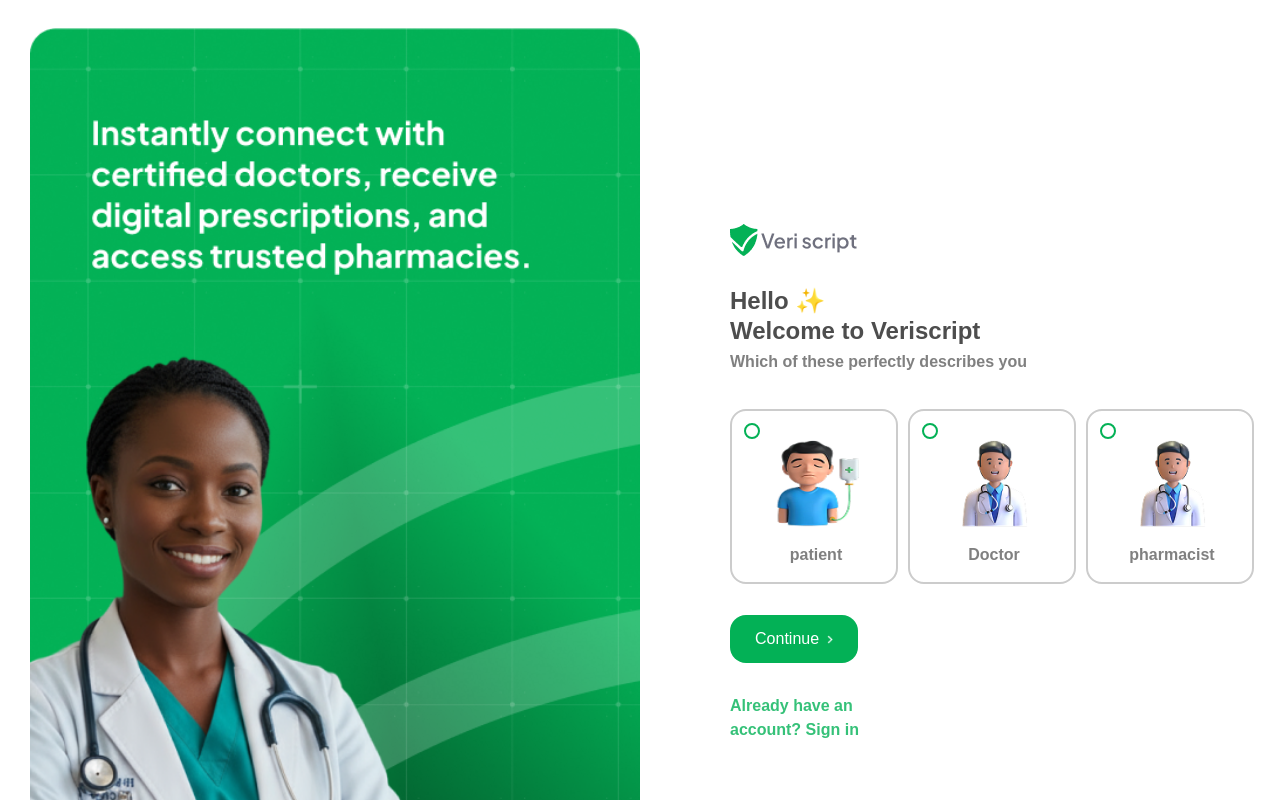
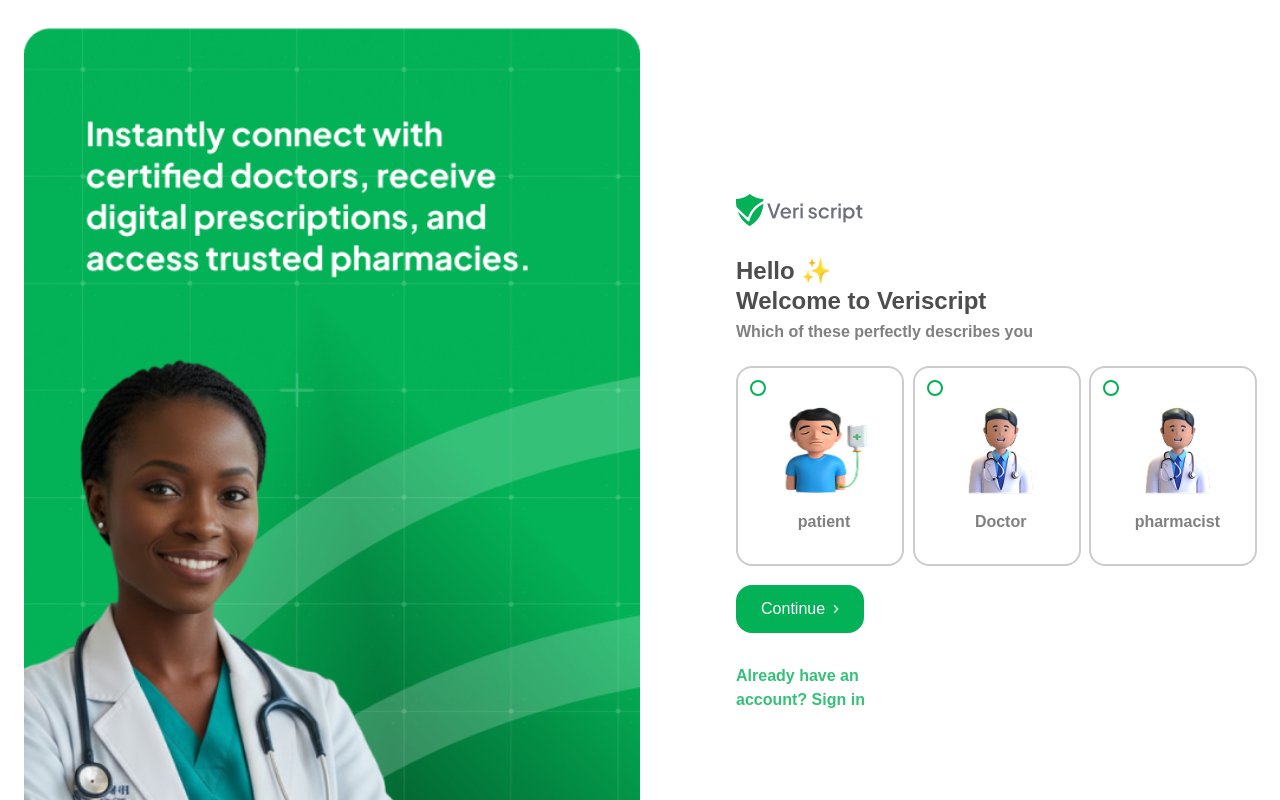
Before and after one commit to greydev28/Veriscript, a Next.js app: page /dashboard in a window 1280 px wide. Shown: the top 800 px of the page. Built offline with nearby package versions, Linux system fonts and the light colour scheme.

Commit message:
making reponsive

```diff
--- /dev/null
+++ b/src/app/account/page.tsx
@@ -0,0 +1,7 @@
+export default function Account() {
+  return (
+    <div>
+      <section></section>
+    </div>
+  );
+}
--- a/src/app/dashboard/page.tsx
+++ b/src/app/dashboard/page.tsx
@@ -11,8 +11,8 @@ export default function Dashboard() {
   const [selected, setSelected] = useState<null | number>(null);
   return (
     <section className=" w-full min-h-screen bg-white overflow-hidden font-plusJakarta">
-      <div className="max-w-7xl mx-[30px] flex justify-between items-center">
-        <div className="hidden md:block md:my-[27.5px] w-1/2 overflow-hidden">
+      <div className="max-w-7xl mx-auto px-6 flex flex-col lg:flex-row justify-between items-center gap-10">
+        <div className="hidden lg:block lg:my-[27.5px] w-1/2 overflow-hidden">
           <Image
             src="/profile-images.png"
             alt="welcome"
@@ -22,7 +22,7 @@ export default function Dashboard() {
             priority
           />
         </div>
-        <div className="w-[520px] min-h-[291px] flex flex-col gap-[31px]">
+        <div className="lg:w-[520px] w-full  min-h-screen sm:mt-[50px] md:my-[70px]  lg:mt-0 lg:min-h-[291px] flex flex-col gap-[31px]  lg:justify-between lg:items-start">
           <div className=" w-[128px] h-[32px]">
             <Image
               src="/logo.png"
@@ -41,14 +41,14 @@ export default function Dashboard() {
             </p>
           </div>
 
-          <div className=" flex  justify-between items-center  w-[520px] h-[175px] gap-[10px] ">
+          <div className=" grid  md:grid-cols-3 grid-cols-1  place-content-center items-center w-full h-full  lg:w-[520px] lg:h-[175px] gap-[10px] ">
             {details.map((detail) => (
               <button
                 key={detail.id}
-                className="border-2 border-[#CCCCCC] w-[168px] h-[175px] rounded-2xl px-[10px] py-[9px] relative cursor-pointer"
+                className="border-2 border-[#CCCCCC] w-full sm:h-[190px] md:h-[300px] lg:w-[168px] lg:h-[200px] rounded-2xl px-[12px] py-[12px] relative cursor-pointer transition-all duration-300 hover:shadow-md"
                 onClick={() => setSelected(detail.id)}
               >
-                <div className="w-[148px] h-[158px] flex flex-col justify-center items-center gap-2 px-4 py-4">
+                <div className="lg:w-[148px] lg:h-[158px] w-full h-full flex flex-col justify-center items-center gap-2 px-4 py-4">
                   <div className="w-[103px] h-[103px] p-2">
                     <Image
                       src={detail.image}
```
